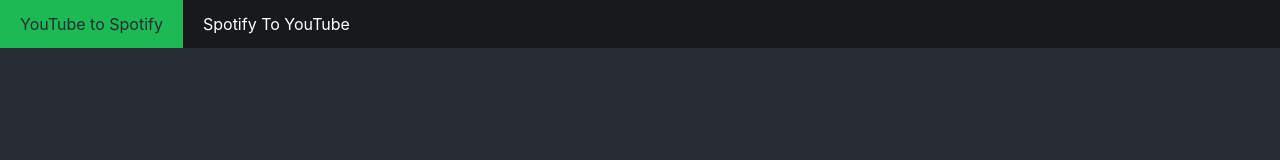
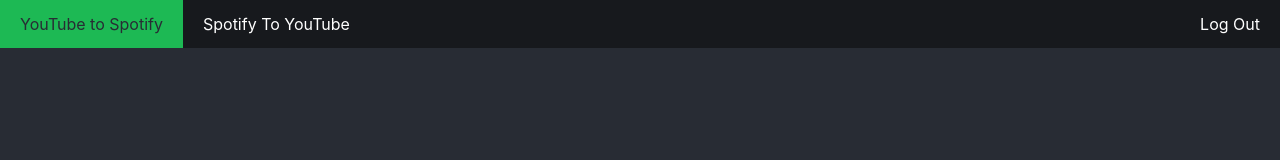
Before and after one commit to nrupeshsurya/link-converter, a React (Create React App) app in the folder Frontend/spotify-youtube/: page /YoutubeToSpotify in a window 1280 px wide. Shown: the top 160 px of the page. Built offline with nearby package versions, Linux system fonts and the light colour scheme; no server answers.

Commit message:
Add logout to the right

```diff
--- a/Frontend/spotify-youtube/src/App.css
+++ b/Frontend/spotify-youtube/src/App.css
@@ -141,6 +141,10 @@
   float: left;
 }
 
+li.go-right {
+  float: right;
+}
+
 li a {
   display: block;
   color: white;
--- a/Frontend/spotify-youtube/src/Homepage.js
+++ b/Frontend/spotify-youtube/src/Homepage.js
@@ -2,6 +2,7 @@
 import './App.css';
 import YoutubeToSpotify from './YoutubeToSpotify'
 import SpotifyToYoutube from './SpotifyToYoutube';
+import Logout from './Logout'
 import { BrowserRouter as Router, Switch, Route, NavLink } from 'react-router-dom';
 
 const axios = require('axios');
@@ -44,12 +45,16 @@
                       <li className="nav-item">
                         <NavLink to={'/SpotifyToYouTube'} activeClassName="active">Spotify To YouTube</NavLink>
                       </li>
+                      <li className="nav-item go-right">
+                        <NavLink to={'/Logout'} activeClassName="active">Log Out</NavLink>
+                      </li>
                     </ul>
                   </div>
                 </nav> <br />
                 <Switch>
                   <Route path='/YoutubeToSpotify' component={YoutubeToSpotify} />
                   <Route path='/SpotifyToYoutube' component={SpotifyToYoutube} />
+                  <Route path='/Logout' component={Logout} />
                 </Switch>
               </div>
             </Router>
```
